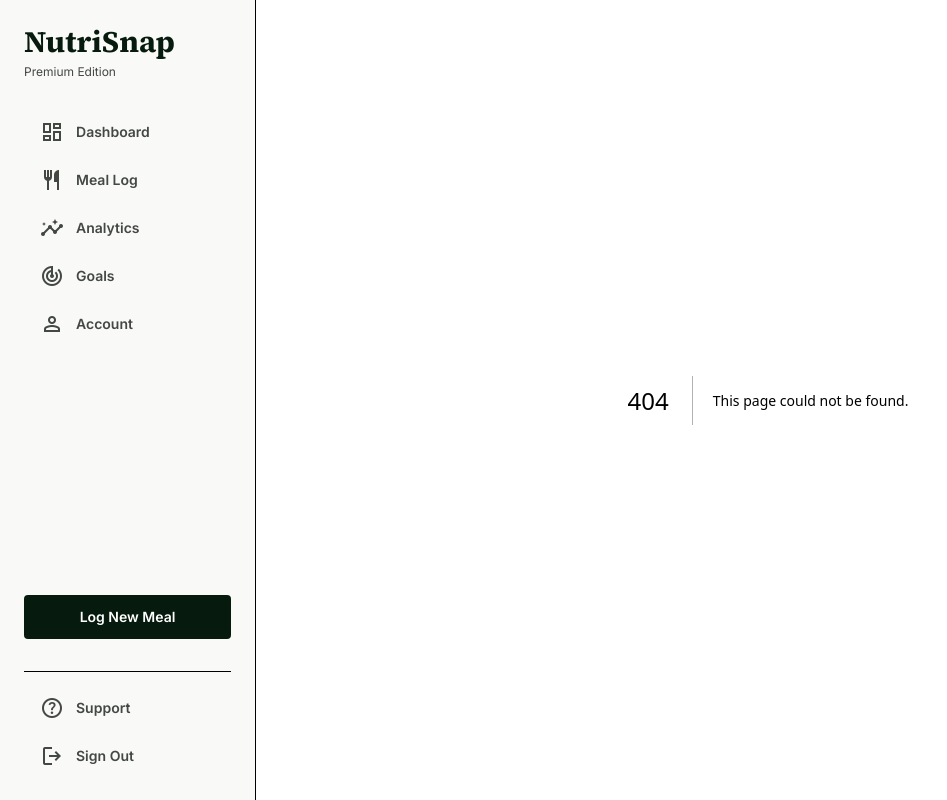
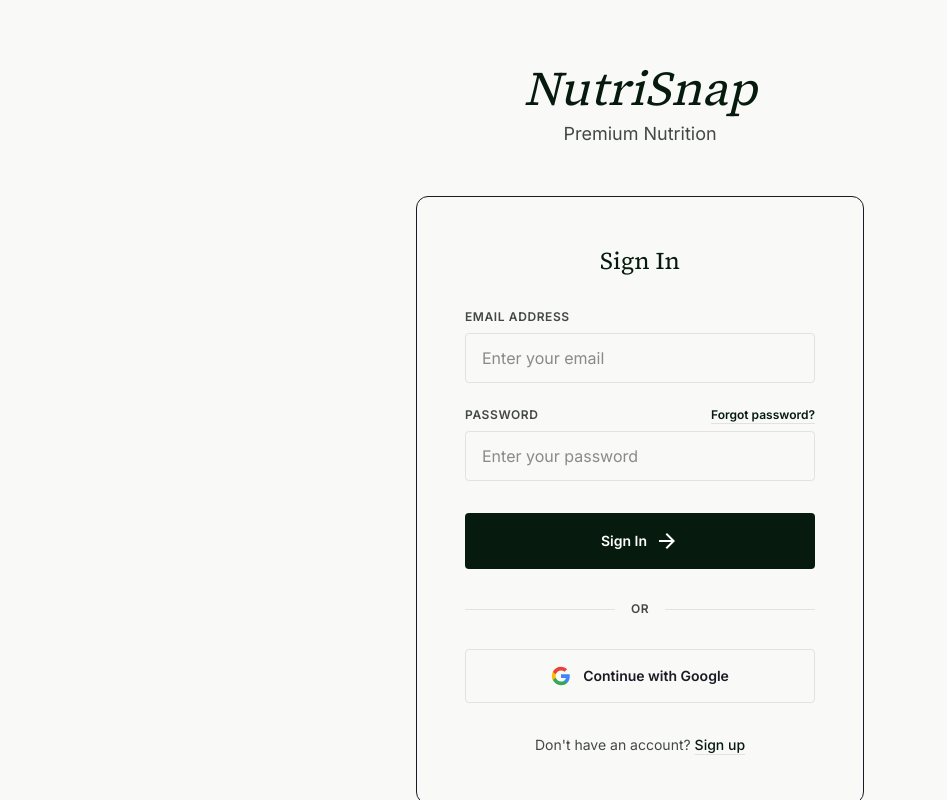
Before and after one commit to Aryannn27-oss/NutriSnap, a Next.js app: page /login in a window 1280 px wide. Before the commit this address had no page. Shown: the whole page, without its empty margins (0-947 px from the left). Built offline with nearby package versions, Linux system fonts and the light colour scheme.

Commit message:
feat: componentize login page and link Sign Out button to it

```diff
--- a/src/app/layout.tsx
+++ b/src/app/layout.tsx
@@ -1,8 +1,7 @@
 import type { Metadata } from "next";
 import { Inter, Source_Serif_4 } from "next/font/google";
 import "./globals.css";
-import Sidebar from "@/components/layout/Sidebar";
-import Header from "@/components/layout/Header";
+import AppLayoutWrapper from "@/components/layout/AppLayoutWrapper";
 
 const inter = Inter({
   variable: "--font-inter",
@@ -32,22 +31,8 @@
           rel="stylesheet"
         />
       </head>
-      <body className="bg-canvas text-on-surface antialiased h-screen overflow-hidden flex flex-col lg:flex-row">
-        {/* Sidebar for Desktop */}
-        <Sidebar />
-
-        {/* Content Wrapper */}
-        <div className="flex-1 flex flex-col h-full overflow-hidden lg:pl-64">
-          {/* Header (Top Nav) - Hidden on desktop, sidebar handles branding */}
-          <div className="lg:hidden">
-            <Header />
-          </div>
-
-          {/* Scrollable Page Container */}
-          <div className="flex-1 overflow-y-auto w-full">
-            {children}
-          </div>
-        </div>
+      <body className="bg-canvas text-on-surface antialiased h-screen overflow-hidden flex">
+        <AppLayoutWrapper>{children}</AppLayoutWrapper>
       </body>
     </html>
   );
--- /dev/null
+++ b/src/app/login/page.tsx
@@ -0,0 +1,111 @@
+"use client";
+
+import React, { useState } from "react";
+import Link from "next/link";
+import { useRouter } from "next/navigation";
+
+export default function LoginPage() {
+  const router = useRouter();
+  const [email, setEmail] = useState("");
+  const [password, setPassword] = useState("");
+
+  const handleSubmit = (e: React.FormEvent) => {
+    e.preventDefault();
+    // Simulate login for Phase 1
+    router.push("/dashboard");
+  };
+
+  return (
+    <main className="min-h-screen bg-canvas flex items-center justify-center p-4 md:p-16 text-on-surface antialiased font-body">
+      <div className="w-full max-w-md">
+        {/* Brand Header */}
+        <div className="text-center mb-12">
+          <h1 className="font-display text-5xl text-primary italic mb-2">NutriSnap</h1>
+          <p className="font-body text-lg text-on-surface-variant">Premium Nutrition</p>
+        </div>
+
+        {/* Authentication Card */}
+        <div className="bg-surface rounded-xl border border-low-contrast p-8 md:p-12">
+          <h2 className="font-display text-2xl text-primary mb-8 text-center">Sign In</h2>
+          <form onSubmit={handleSubmit} className="space-y-6">
+            {/* Email Input */}
+            <div className="space-y-2">
+              <label className="text-xs font-semibold text-on-surface-variant block uppercase tracking-wider" htmlFor="email">
+                Email Address
+              </label>
+              <input
+                className="w-full bg-surface-container-lowest border border-border-low-contrast rounded px-4 py-3 font-body text-base text-on-surface focus:border-primary focus:ring-1 focus:ring-primary outline-none transition-colors"
+                id="email"
+                name="email"
+                placeholder="Enter your email"
+                type="email"
+                value={email}
+                onChange={(e) => setEmail(e.target.value)}
+                required
+              />
+            </div>
+            {/* Password Input */}
+            <div className="space-y-2">
+              <div className="flex justify-between items-center">
+                <label className="text-xs font-semibold text-on-surface-variant block uppercase tracking-wider" htmlFor="password">
+                  Password
+                </label>
+                <a className="text-xs font-semibold text-primary hover:text-secondary transition-colors underline decoration-border-low-contrast underline-offset-4" href="#">
+                  Forgot password?
+                </a>
+              </div>
+              <input
+                className="w-full bg-surface-container-lowest border border-border-low-contrast rounded px-4 py-3 font-body text-base text-on-surface focus:border-primary focus:ring-1 focus:ring-primary outline-none transition-colors"
+                id="password"
+                name="password"
+                placeholder="Enter your password"
+                type="password"
+                value={password}
+                onChange={(e) => setPassword(e.target.value)}
+                required
+              />
+            </div>
+            {/* Primary Action */}
+            <button className="w-full bg-primary text-white font-semibold text-sm rounded py-4 mt-8 hover:bg-opacity-90 transition-colors flex items-center justify-center gap-2 cursor-pointer" type="submit">
+              Sign In
+              <span className="material-symbols-outlined" style={{ fontVariationSettings: "'FILL' 0" }}>
+                arrow_forward
+              </span>
+            </button>
+          </form>
+
+          {/* Divider */}
+          <div className="flex items-center my-8">
+            <div className="flex-grow border-t border-border-low-contrast"></div>
+            <span className="px-4 text-xs font-semibold text-on-surface-variant uppercase tracking-wider">Or</span>
+            <div className="flex-grow border-t border-border-low-contrast"></div>
+          </div>
+
+          {/* Social Login */}
+          <button
+            onClick={() => router.push("/dashboard")}
+            className="w-full bg-surface-container-lowest border border-border-low-contrast text-on-surface font-semibold text-sm rounded py-4 hover:bg-surface-container-low transition-colors flex items-center justify-center gap-3 cursor-pointer"
+          >
+            <svg className="w-5 h-5" viewBox="0 0 24 24" xmlns="http://www.w3.org/2000/svg">
+              <path d="M22.56 12.25c0-.78-.07-1.53-.2-2.25H12v4.26h5.92c-.26 1.37-1.04 2.53-2.21 3.31v2.77h3.57c2.08-1.92 3.28-4.74 3.28-8.09z" fill="#4285F4"></path>
+              <path d="M12 23c2.97 0 5.46-.98 7.28-2.66l-3.57-2.77c-.98.66-2.23 1.06-3.71 1.06-2.86 0-5.29-1.93-6.16-4.53H2.18v2.84C3.99 20.53 7.7 23 12 23z" fill="#34A853"></path>
+              <path d="M5.84 14.09c-.22-.66-.35-1.36-.35-2.09s.13-1.43.35-2.09V7.07H2.18C1.43 8.55 1 10.22 1 12s.43 3.45 1.18 4.93l2.85-2.22.81-.62z" fill="#FBBC05"></path>
+              <path d="M12 5.38c1.62 0 3.06.56 4.21 1.64l3.15-3.15C17.45 2.09 14.97 1 12 1 7.7 1 3.99 3.47 2.18 7.07l3.66 2.84c.87-2.6 3.3-4.53 6.16-4.53z" fill="#EA4335"></path>
+            </svg>
+            Continue with Google
+          </button>
+
+          {/* Registration Link */}
+          <div className="mt-8 text-center">
+            <p className="font-body text-sm text-on-surface-variant">
+              Don't have an account?{" "}
+              <a className="text-primary font-medium hover:text-secondary transition-colors underline decoration-border-low-contrast underline-offset-4" href="#">
+                Sign up
+              </a>
+            </p>
+          </div>
+        </div>
+      </div>
+    </main>
+  );
+}
--- /dev/null
+++ b/src/components/layout/AppLayoutWrapper.tsx
@@ -0,0 +1,38 @@
+"use client";
+
+import { usePathname } from "next/navigation";
+import Sidebar from "./Sidebar";
+import Header from "./Header";
+
+export default function AppLayoutWrapper({ children }: { children: React.ReactNode }) {
+  const pathname = usePathname();
+  const isLoginPage = pathname === "/login";
+
+  if (isLoginPage) {
+    return (
+      <div className="flex-1 overflow-y-auto w-full">
+        {children}
+      </div>
+    );
+  }
+
+  return (
+    <div className="min-h-screen w-full flex flex-col lg:flex-row">
+      {/* Sidebar for Desktop */}
+      <Sidebar />
+
+      {/* Content Wrapper */}
+      <div className="flex-1 flex flex-col h-full overflow-hidden lg:pl-64">
+        {/* Header (Top Nav) - Hidden on desktop, sidebar handles branding */}
+        <div className="lg:hidden">
+          <Header />
+        </div>
+
+        {/* Scrollable Page Container */}
+        <div className="flex-1 overflow-y-auto w-full">
+          {children}
+        </div>
+      </div>
+    </div>
+  );
+}
--- a/src/components/layout/Sidebar.tsx
+++ b/src/components/layout/Sidebar.tsx
@@ -57,10 +57,10 @@
           <span className="material-symbols-outlined">help</span>
           <span>Support</span>
         </a>
-        <a href="#sign-out" className="flex items-center space-x-3 text-on-surface-variant pl-4 py-2 hover:bg-surface-container hover:text-primary transition-all duration-200 ease-in-out text-sm font-semibold">
+        <Link href="/login" className="flex items-center space-x-3 text-on-surface-variant pl-4 py-2 hover:bg-surface-container hover:text-primary transition-all duration-200 ease-in-out text-sm font-semibold">
           <span className="material-symbols-outlined">logout</span>
           <span>Sign Out</span>
-        </a>
+        </Link>
       </div>
     </nav>
   );
```
